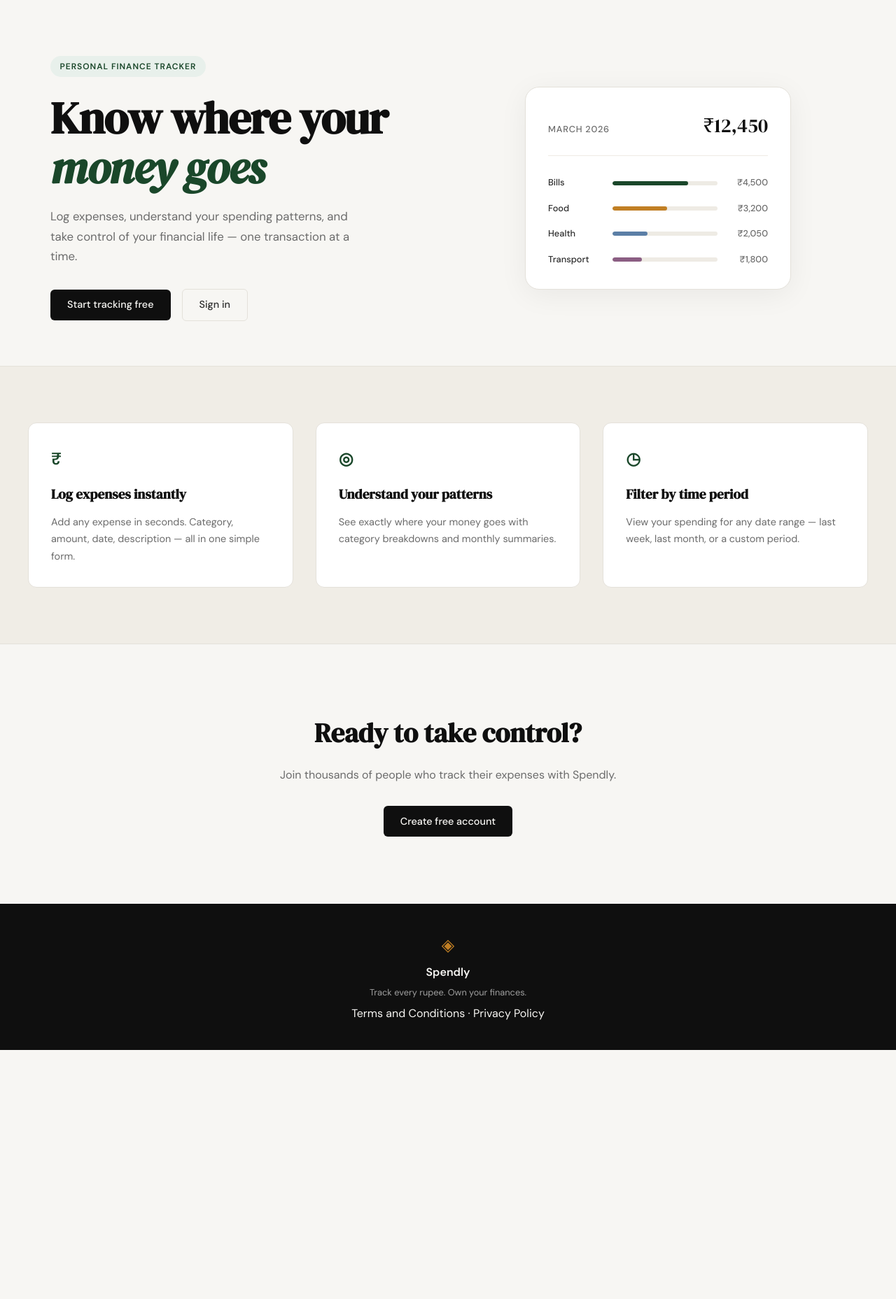
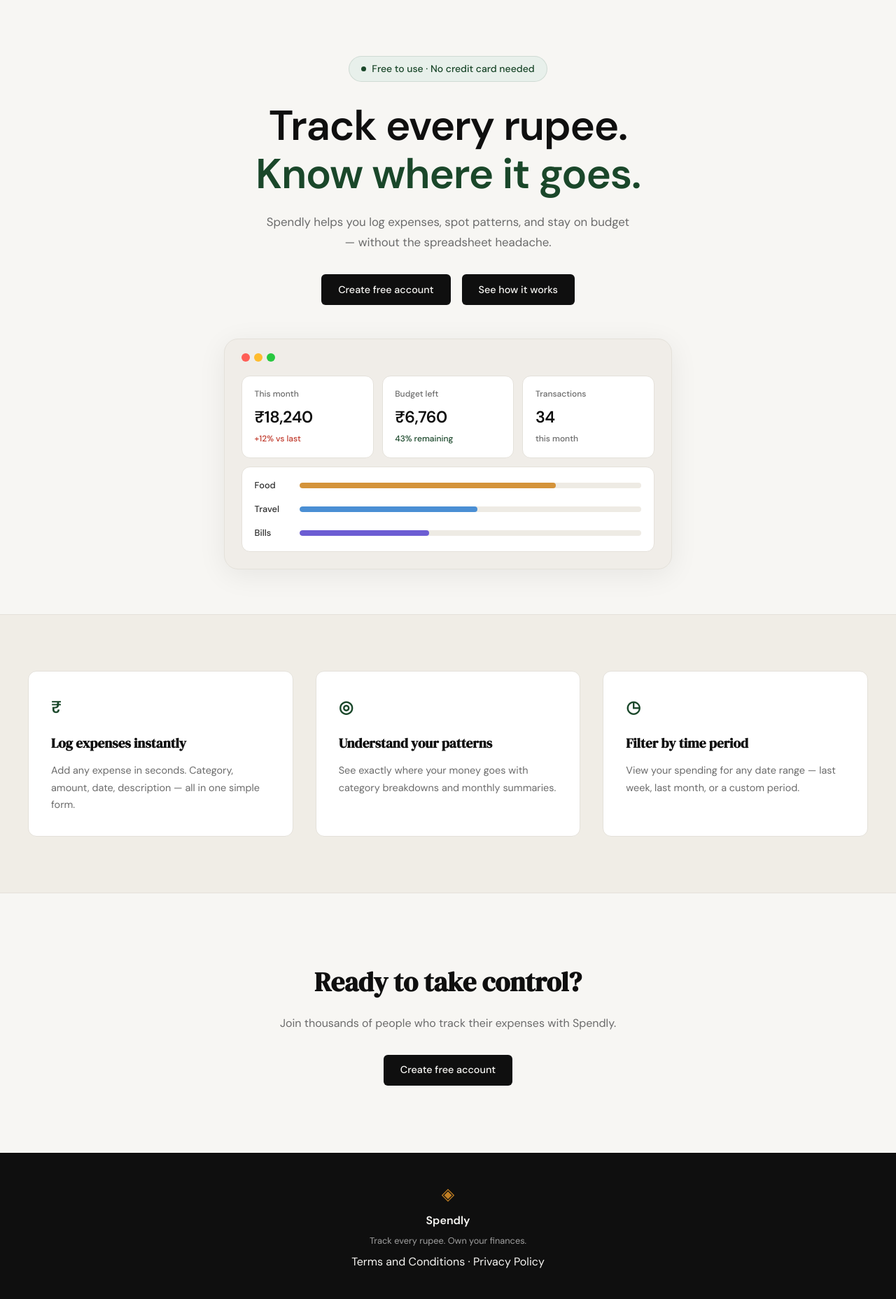
Before and after one commit to Atharv-Agrawal/spendly, a Flask app: page / in a window 1280 px wide. Shown: the part 61-1918 px from the top of the page at 70% size. Before the commit the page ends 1562 px from the top, so only its background shows below. Run offline with Flask 3, Linux system fonts and the light colour scheme.

Commit message:
landing: redesign hero section to match mockup

```diff
--- a/static/css/style.css
+++ b/static/css/style.css
@@ -125,38 +125,54 @@
 
 .hero {
     padding: 5rem 2rem 4rem;
-    display: grid;
-    grid-template-columns: 1fr 1fr;
-    gap: 4rem;
+    display: flex;
+    flex-direction: column;
     align-items: center;
+    text-align: center;
     max-width: var(--max-width);
     margin: 0 auto;
 }
 
+.hero-inner {
+    display: flex;
+    flex-direction: column;
+    align-items: center;
+}
+
 .hero-badge {
-    display: inline-block;
+    display: inline-flex;
+    align-items: center;
+    gap: 0.5rem;
     background: var(--accent-light);
     color: var(--accent);
-    font-size: 0.75rem;
-    font-weight: 600;
-    letter-spacing: 0.08em;
-    text-transform: uppercase;
-    padding: 0.35rem 0.85rem;
+    font-size: 0.875rem;
+    font-weight: 500;
+    padding: 0.4rem 1.1rem;
     border-radius: 999px;
-    margin-bottom: 1.5rem;
+    margin-bottom: 1.75rem;
+    border: 1px solid rgba(26, 71, 42, 0.12);
+}
+
+.hero-badge-dot {
+    width: 7px;
+    height: 7px;
+    background: var(--accent);
+    border-radius: 50%;
+    flex-shrink: 0;
 }
 
 .hero-title {
-    font-family: var(--font-display);
-    font-size: clamp(2.5rem, 5vw, 4rem);
-    line-height: 1.1;
+    font-family: var(--font-body);
+    font-weight: 700;
+    font-size: clamp(2.5rem, 5vw, 3.75rem);
+    line-height: 1.15;
     letter-spacing: -0.02em;
     color: var(--ink);
     margin-bottom: 1.25rem;
 }
 
-.hero-title em {
-    font-style: italic;
+.hero-title-accent {
+    display: block;
     color: var(--accent);
 }
 
@@ -164,7 +180,7 @@
     font-size: 1.05rem;
     color: var(--ink-muted);
     line-height: 1.7;
-    max-width: 460px;
+    max-width: 520px;
     margin-bottom: 2rem;
 }
 
@@ -172,55 +188,95 @@
     display: flex;
     gap: 1rem;
     align-items: center;
+    justify-content: center;
+    margin-bottom: 3rem;
 }
 
 /* ------------------------------------------------------------------ */
-/* Mock card (hero visual)                                             */
+/* Mock dashboard (hero visual)                                        */
 /* ------------------------------------------------------------------ */
 
 .hero-visual {
-    display: flex;
-    justify-content: center;
+    width: 100%;
+    max-width: 640px;
 }
 
-.mock-card {
+.mock-dashboard {
+    background: #f0ede8;
+    border: 1px solid var(--border);
+    border-radius: var(--radius-lg);
+    padding: 1.25rem 1.5rem 1.5rem;
+    box-shadow: 0 8px 40px rgba(0, 0, 0, 0.07);
+}
+
+.mock-traffic-lights {
+    display: flex;
+    gap: 6px;
+    margin-bottom: 1.25rem;
+}
+
+.tl {
+    width: 12px;
+    height: 12px;
+    border-radius: 50%;
+}
+
+.tl-red    { background: #ff5f57; }
+.tl-yellow { background: #febc2e; }
+.tl-green  { background: #28c840; }
+
+.mock-stats {
+    display: grid;
+    grid-template-columns: repeat(3, 1fr);
+    gap: 0.75rem;
+    margin-bottom: 0.75rem;
+}
+
+.mock-stat-card {
     background: var(--paper-card);
     border: 1px solid var(--border);
-    border-radius: var(--radius-lg);
-    padding: 2rem;
-    width: 100%;
-    max-width: 380px;
-    box-shadow: 0 8px 40px rgba(0,0,0,0.06);
+    border-radius: var(--radius-md);
+    padding: 1rem 1.1rem;
+    text-align: left;
 }
 
-.mock-card-header {
-    display: flex;
-    justify-content: space-between;
-    align-items: baseline;
-    margin-bottom: 1.75rem;
-    padding-bottom: 1.25rem;
-    border-bottom: 1px solid var(--border-soft);
+.mock-stat-label {
+    font-size: 0.75rem;
+    color: var(--ink-muted);
+    margin-bottom: 0.3rem;
+    font-weight: 500;
 }
 
-.mock-label {
-    font-size: 0.8rem;
-    font-weight: 500;
-    color: var(--ink-muted);
-    text-transform: uppercase;
-    letter-spacing: 0.06em;
+.mock-stat-value {
+    font-size: 1.45rem;
+    font-weight: 700;
+    color: var(--ink);
+    margin-bottom: 0.2rem;
+    letter-spacing: -0.02em;
 }
 
-.mock-total {
-    font-family: var(--font-display);
-    font-size: 1.75rem;
-    color: var(--ink);
+.mock-stat-change {
+    font-size: 0.75rem;
+    font-weight: 500;
 }
 
-.mock-bars { display: flex; flex-direction: column; gap: 1rem; }
+.mock-change-up      { color: var(--danger); }
+.mock-change-ok      { color: var(--accent); }
+.mock-change-neutral { color: var(--ink-muted); }
+
+.mock-bars-section {
+    background: var(--paper-card);
+    border: 1px solid var(--border);
+    border-radius: var(--radius-md);
+    padding: 1rem 1.1rem;
+    display: flex;
+    flex-direction: column;
+    gap: 0.85rem;
+}
 
 .mock-bar-row {
     display: grid;
-    grid-template-columns: 80px 1fr 60px;
+    grid-template-columns: 52px 1fr;
     align-items: center;
     gap: 0.75rem;
 }
@@ -229,10 +285,11 @@
     font-size: 0.8rem;
     font-weight: 500;
     color: var(--ink-soft);
+    text-align: left;
 }
 
 .mock-bar-track {
-    height: 6px;
+    height: 8px;
     background: var(--border-soft);
     border-radius: 999px;
     overflow: hidden;
@@ -240,21 +297,13 @@
 
 .mock-bar {
     height: 100%;
-    background: var(--accent);
     border-radius: 999px;
     transition: width 0.6s ease;
 }
 
-.mock-bar-2 { background: var(--accent-2); }
-.mock-bar-3 { background: #5b7fa6; }
-.mock-bar-4 { background: #8b5e83; }
-
-.mock-amt {
-    font-size: 0.8rem;
-    font-weight: 500;
-    color: var(--ink-muted);
-    text-align: right;
-}
+.mock-bar-food   { background: #d4933a; }
+.mock-bar-travel { background: #4a8fd4; }
+.mock-bar-bills  { background: #6c5dd3; }
 
 /* ------------------------------------------------------------------ */
 /* Buttons                                                             */
@@ -577,15 +626,7 @@
 /* ------------------------------------------------------------------ */
 
 @media (max-width: 900px) {
-    .hero {
-        grid-template-columns: 1fr;
-        text-align: center;
-    }
-
-    .hero-subtitle { max-width: 100%; }
-    .hero-actions { justify-content: center; }
     .hero-visual { display: none; }
-
     .features-inner { grid-template-columns: 1fr; }
 }
 
--- a/templates/landing.html
+++ b/templates/landing.html
@@ -6,62 +6,69 @@
 
 <section class="hero">
     <div class="hero-inner">
-        <div class="hero-badge">Personal Finance Tracker</div>
+        <div class="hero-badge"><span class="hero-badge-dot"></span>Free to use · No credit card needed</div>
         <h1 class="hero-title">
-            Know where your<br>
-            <em>money goes</em>
+            Track every rupee.<br>
+            <span class="hero-title-accent">Know where it goes.</span>
         </h1>
         <p class="hero-subtitle">
-            Log expenses, understand your spending patterns,
-            and take control of your financial life —
-            one transaction at a time.
+            Spendly helps you log expenses, spot patterns, and stay
+            on budget — without the spreadsheet headache.
         </p>
         <div class="hero-actions">
-            <a href="{{ url_for('register') }}" class="btn-primary">Start tracking free</a>
-            <a href="{{ url_for('login') }}" class="btn-ghost">Sign in</a>
+            <a href="{{ url_for('register') }}" class="btn-primary">Create free account</a>
+            <a href="#features" class="btn-primary">See how it works</a>
         </div>
     </div>
     <div class="hero-visual">
-        <div class="mock-card">
-            <div class="mock-card-header">
-                <span class="mock-label">March 2026</span>
-                <span class="mock-total">₹12,450</span>
+        <div class="mock-dashboard">
+            <div class="mock-traffic-lights">
+                <span class="tl tl-red"></span>
+                <span class="tl tl-yellow"></span>
+                <span class="tl tl-green"></span>
             </div>
-            <div class="mock-bars">
+            <div class="mock-stats">
+                <div class="mock-stat-card">
+                    <div class="mock-stat-label">This month</div>
+                    <div class="mock-stat-value">₹18,240</div>
+                    <div class="mock-stat-change mock-change-up">+12% vs last</div>
+                </div>
+                <div class="mock-stat-card">
+                    <div class="mock-stat-label">Budget left</div>
+                    <div class="mock-stat-value">₹6,760</div>
+                    <div class="mock-stat-change mock-change-ok">43% remaining</div>
+                </div>
+                <div class="mock-stat-card">
+                    <div class="mock-stat-label">Transactions</div>
+                    <div class="mock-stat-value">34</div>
+                    <div class="mock-stat-change mock-change-neutral">this month</div>
+                </div>
+            </div>
+            <div class="mock-bars-section">
+                <div class="mock-bar-row">
+                    <span class="mock-cat">Food</span>
+                    <div class="mock-bar-track">
+                        <div class="mock-bar mock-bar-food" style="width: 75%"></div>
+                    </div>
+                </div>
+                <div class="mock-bar-row">
+                    <span class="mock-cat">Travel</span>
+                    <div class="mock-bar-track">
+                        <div class="mock-bar mock-bar-travel" style="width: 52%"></div>
+                    </div>
+                </div>
                 <div class="mock-bar-row">
                     <span class="mock-cat">Bills</span>
                     <div class="mock-bar-track">
-                        <div class="mock-bar" style="width: 72%"></div>
+                        <div class="mock-bar mock-bar-bills" style="width: 38%"></div>
                     </div>
-                    <span class="mock-amt">₹4,500</span>
-                </div>
-                <div class="mock-bar-row">
-                    <span class="mock-cat">Food</span>
-                    <div class="mock-bar-track">
-                        <div class="mock-bar mock-bar-2" style="width: 52%"></div>
-                    </div>
-                    <span class="mock-amt">₹3,200</span>
-                </div>
-                <div class="mock-bar-row">
-                    <span class="mock-cat">Health</span>
-                    <div class="mock-bar-track">
-                        <div class="mock-bar mock-bar-3" style="width: 33%"></div>
-                    </div>
-                    <span class="mock-amt">₹2,050</span>
-                </div>
-                <div class="mock-bar-row">
-                    <span class="mock-cat">Transport</span>
-                    <div class="mock-bar-track">
-                        <div class="mock-bar mock-bar-4" style="width: 28%"></div>
-                    </div>
-                    <span class="mock-amt">₹1,800</span>
                 </div>
             </div>
         </div>
     </div>
 </section>
 
-<section class="features">
+<section class="features" id="features">
     <div class="features-inner">
         <div class="feature-card">
             <div class="feature-icon">₹</div>
```
